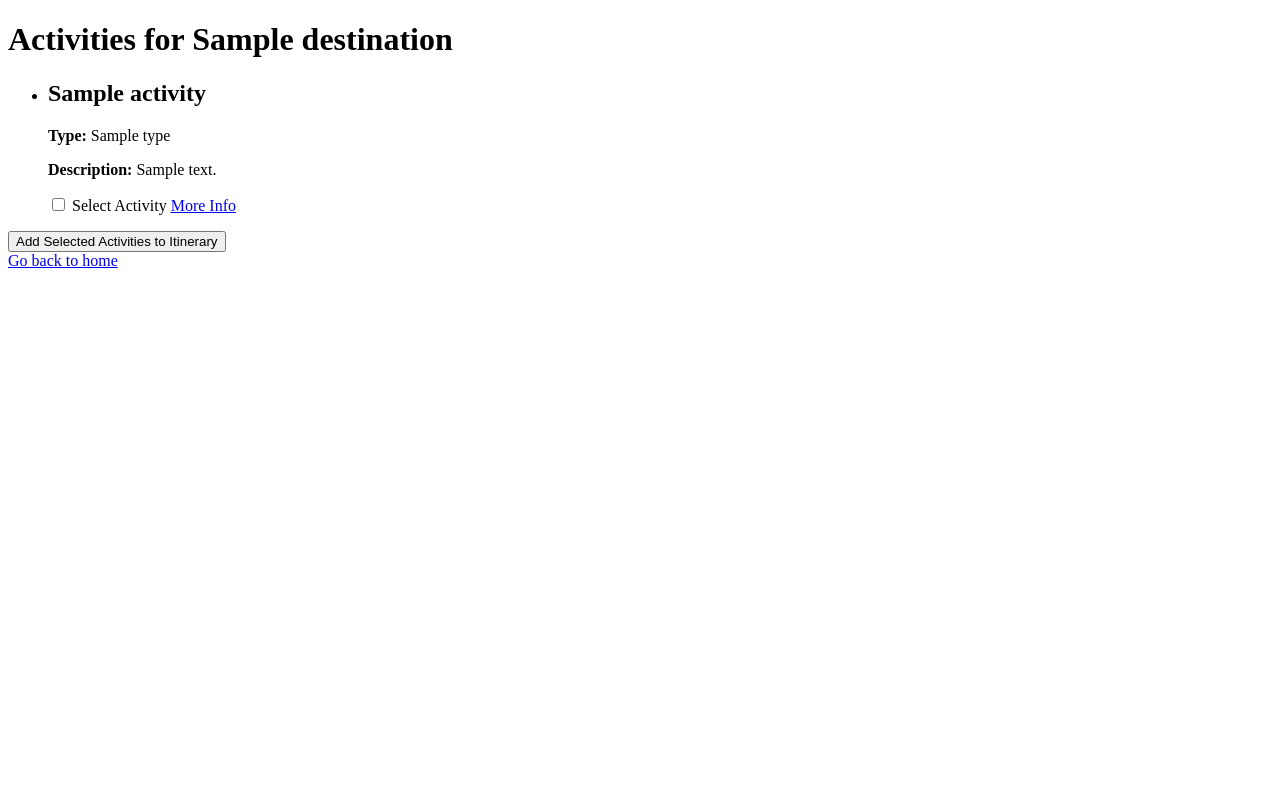
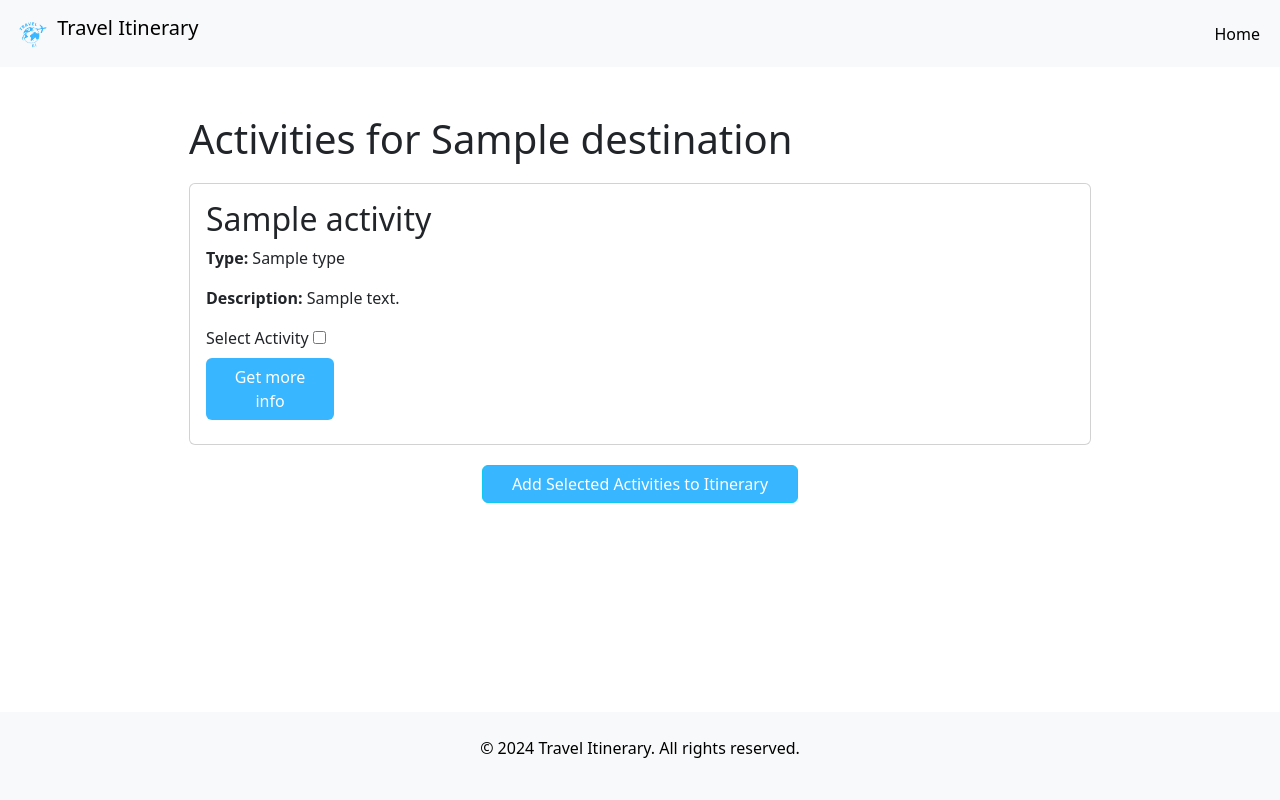
Before and after one commit to Group-8-Travel-Itinerary/Travel-Itinerary, a Flask app: template templates/activities.html in a window 1280 px wide. Run offline with Flask 3, Linux system fonts and the light colour scheme; the template is opened without the code that fills it: most values are stand-ins (such as "Sample title", 1, 10 or a date in 2020); parts of the project's set-up code (start-up, migrations or seed data) failed here and were passed over.

Commit message:
add activities ui component

```diff
--- a/requirements.txt
+++ b/requirements.txt
@@ -1,5 +1,6 @@
-Flask==3.0.3
-openai==1.52.2
+Flask==3.1.0
+openai==1.54.4
+protobuf==5.28.3
 PyYAML==6.0.2
 PyYAML==6.0.2
 Requests==2.32.3
--- /dev/null
+++ b/static/css/activities.css
@@ -0,0 +1,68 @@
+.activity-cards {
+    margin-top: 20px;
+}
+
+.card {
+    margin-bottom: 20px;
+}
+
+.card-container {
+    display: flex;
+    overflow-x: auto;
+    gap: 10px;
+    padding: 10px;
+    background-color: aliceblue;
+}
+
+.info-card {
+    min-width: 200px;
+    max-width: 250px;
+    border: 1px solid #ddd;
+    border-radius: 5px;
+    padding: 10px;
+    text-align: center;
+    background-color: white;
+}
+
+.info-card p {
+    font-size: 14px;
+    line-height: 1.5;
+    color: #333;
+    margin: 10px 0;
+    text-align: left;
+}
+.info-card p a{
+    text-align: center;
+}
+
+.info-card img {
+    width: 180px;
+    height: 170px;
+    border-radius: 5px;
+    object-fit: cover;
+}
+.btn-info, .btn{
+  display: block;
+  width: 8rem;
+  margin: 0.5rem 0;
+  background-color: #38b6ff;
+  color: white;
+}
+.btn-info:hover, .btn:hover {
+    background-color: #2a9cd8;
+    color: #fff;
+    cursor: pointer;
+}
+
+.container{
+    max-width: 950px;
+}
+
+.more-info h4{
+    line-height: 1.6;
+}
+
+.btn-submit{
+    width: 35%;
+    margin: 0 auto;
+}
--- a/static/css/app.css
+++ b/static/css/app.css
@@ -32,7 +32,6 @@
 
 /* Main Container */
 .container {
-    text-align: center;
     margin: 50px auto;
     width: 80%;
 }
--- a/templates/activities.html
+++ b/templates/activities.html
@@ -1,56 +1,73 @@
-<!DOCTYPE html>
-<html lang="en">
-<head>
-    <meta charset="UTF-8">
-    <meta name="viewport" content="width=device-width, initial-scale=1.0">
-    <title>Activities for {{ destination }}</title>
-</head>
-<body>
+{% extends "base.html" %}
+{% block title %}Travel Activities{% endblock %}
+{% block extra_styles %}
+<link href="https://cdn.jsdelivr.net/npm/bootstrap@5.3.0/dist/css/bootstrap.min.css" rel="stylesheet">
+<link rel="stylesheet" href="/static/css/activities.css">
+{% endblock %}
+
+{% block content %}
+<div class="container my-5">
     <h1>Activities for {{ destination }}</h1>
     <form action="{{ url_for('itinerary') }}" method="POST">
         <div>
             {% if activities %}
-                <ul>
+            <div class="activity-cards">
+
                 {% for activity in activities %}
-                        <li>
-                            <h2>{{ activity.name }}</h2>
-                            <p><strong>Type:</strong> {{ activity.type }}</p>
-                            <p><strong>Description:</strong> {{ activity.description }}</p>
+                <div class="card">
+                    <div class="card-body">
+                        <h2 class="card-title">{{ activity.name }}</h2>
+                        <p class="card-text"><strong>Type:</strong> {{ activity.type }}</p>
+                        <p class="card-text"><strong>Description:</strong> {{ activity.description }}</p>
 
                         <!-- Checkbox to select activity -->
-                            <input type="checkbox" name="selected_activities" value="{{ loop.index0 }}">
-                            <label>Select Activity</label>
+                        <label for="activity-checkbox-{{ loop.index0 }}">Select Activity</label>
+                        <input type="checkbox" id="activity-checkbox-{{ loop.index0 }}"
+                            class="activity-checkbox card-text" data-id="{{ loop.index0 }}" name="selected_activities"
+                            value="{{ loop.index0 }}">
 
-                            <!-- Link for More Info -->
-                            <a href="{{ url_for('activities', activity_id=loop.index0) }}">More Info</a>
+                        <!-- Fetch button for recommendations from places api -->
+                        <a href="{{ url_for('activities', activity_id=loop.index0) }}" class="btn">Get more info</a>
 
                         {% if detailed_activities_map.get(loop.index0) %}
-                                <h3>More Details:</h3>
-                                <ul>
+                        <a class="btn btn-info" data-bs-toggle="collapse" href="#collapseHiking{{ loop.index0 }}">View
+                            info</a>
+                        <div id="collapseHiking{{ loop.index0 }}" class="collapse more-info">
+                            <h4>Recommendations:</h4>
+                            <div class="card-container">
                                 {% for detail in detailed_activities_map[loop.index0] %}
-                                        <li>
+                                <div class="info-card">
+                                    <img src="{{ detail.photo_url }}" alt="Detailed Activity Image" class="img-fluid mb-2" data-placeholder="https://via.placeholder.com/1x1">
+
                                     <p><strong>Address:</strong> {{ detail.address }}</p>
-                                            <p><strong>Rating:</strong> {{ detail.rating }} ({{ detail.total_ratings }} reviews)</p>
-                                            <img src="{{ detail.photo_url }}" alt="Detailed Activity Image" style="width:300px; height:auto;">
-                                            <br>
+                                    <p><strong>Rating:</strong> {{ detail.rating }} ({{ detail.total_ratings }} reviews)
+                                    </p>
+
                                     {% if detail.website != "Website not available" %}
                                     <a href="{{ detail.website }}" target="_blank">Visit Website</a>
                                     {% else %}
                                     <p>Website not available</p>
                                     {% endif %}
-                                        </li>
+                                </div>
                                 {% endfor %}
-                                </ul>
+                            </div>
+                        </div>
                         {% endif %}
-                        </li>
+                    </div>
+                </div>
                 {% endfor %}
-                </ul>
+            </div>
             {% endif %}
         </div>
 
         <!-- Submit button to send selected activities to itinerary route -->
-        <button type="submit">Add Selected Activities to Itinerary</button>
+        <button type="submit" class="btn btn-info btn-submit">Add Selected Activities to Itinerary</button>
     </form>
-    <a href="{{ url_for('index') }}">Go back to home</a>
-</body>
-</html>
+</div>
+{% endblock %}
+{% block extra_scripts %}
+<!-- Bootstrap JS -->
+<script src="https://cdn.jsdelivr.net/npm/bootstrap@5.3.0/dist/js/bootstrap.bundle.min.js"></script>
+<script src="/static/js/activities.js"></script>
+
+{% endblock %}
```
Also changed, not shown: static/js/activities.js (added, +94 -0 lines), 4 other files. Lines whose indentation alone changed are shown as unchanged.
